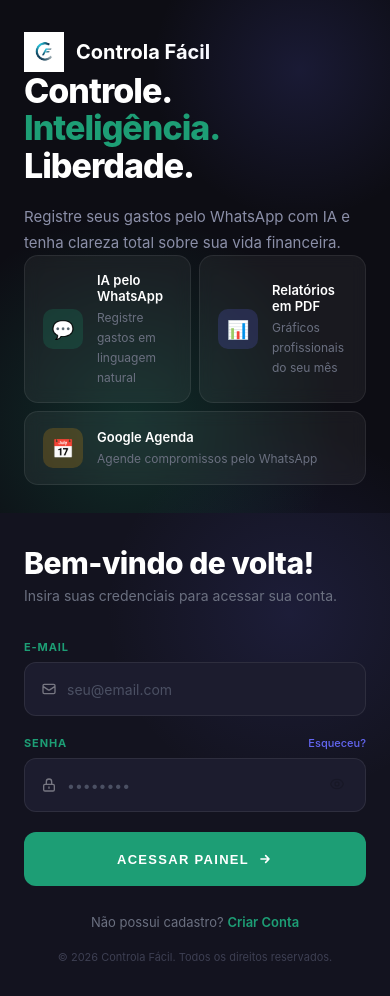
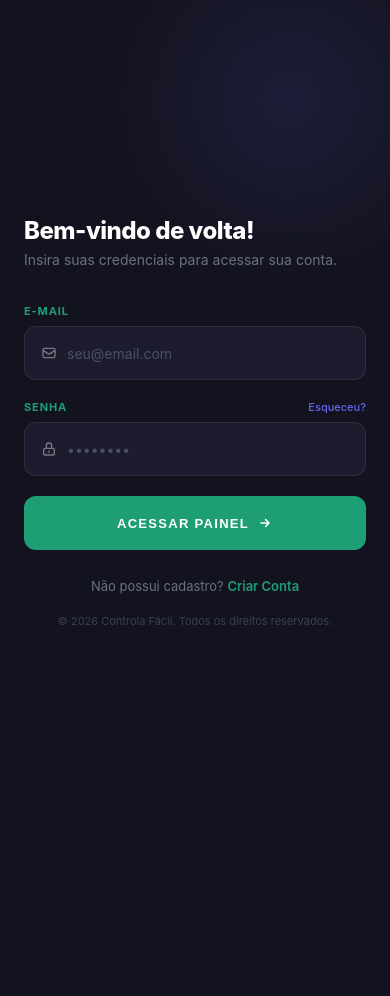
Before and after one commit to eduardolorenzi5-dotcom/Saas, a Flask app: page /login in a window 390 px wide; the page is wider, and only the part inside the window is pictured. After the commit the page ends 625 px from the top of that part, so only its background shows below. Run offline with Flask 3, Linux system fonts and the light colour scheme.

Commit message:
oculta painel esquerdo do login no mobile
Co-Authored-By: Claude Sonnet 4.6 <noreply@anthropic.com>

```diff
--- a/templates/login.html
+++ b/templates/login.html
@@ -184,12 +184,9 @@
 
     /* MOBILE */
     @media(max-width: 768px) {
-      body { flex-direction: column; }
-      .left { width: 100%; padding: 32px 24px 28px; }
-      .left-hero h1 { font-size: 34px; }
-      .features { flex-direction: row; flex-wrap: wrap; gap: 8px; }
-      .feature-card { flex: 1; min-width: 140px; }
-      .right { padding: 32px 24px; }
+      .left { display: none; }
+      .right { padding: 40px 24px; min-height: 100vh; }
+      .form-box h2 { font-size: 24px; }
     }
   </style>
 </head>
```
